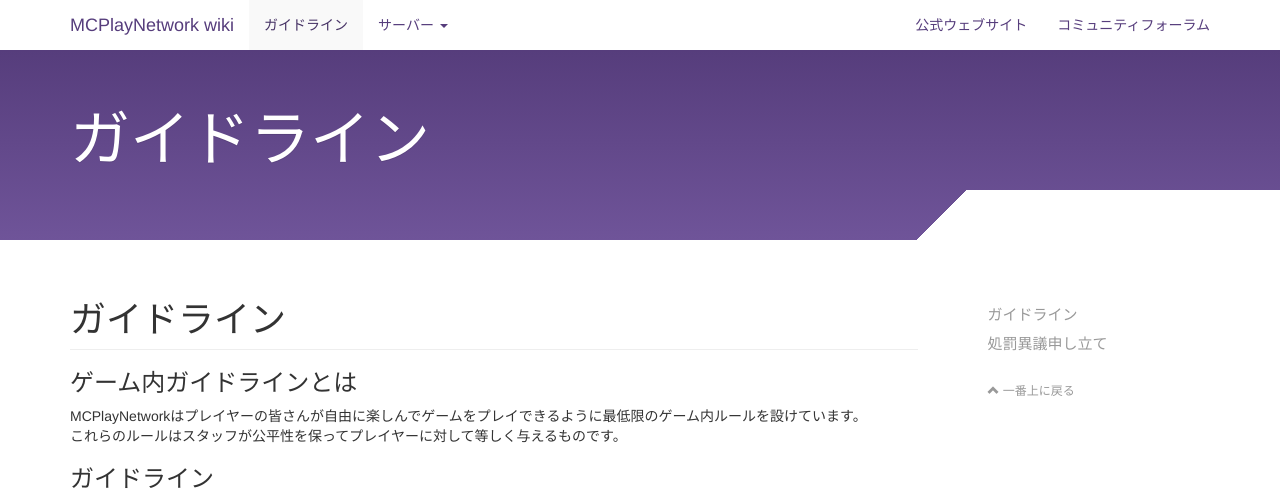
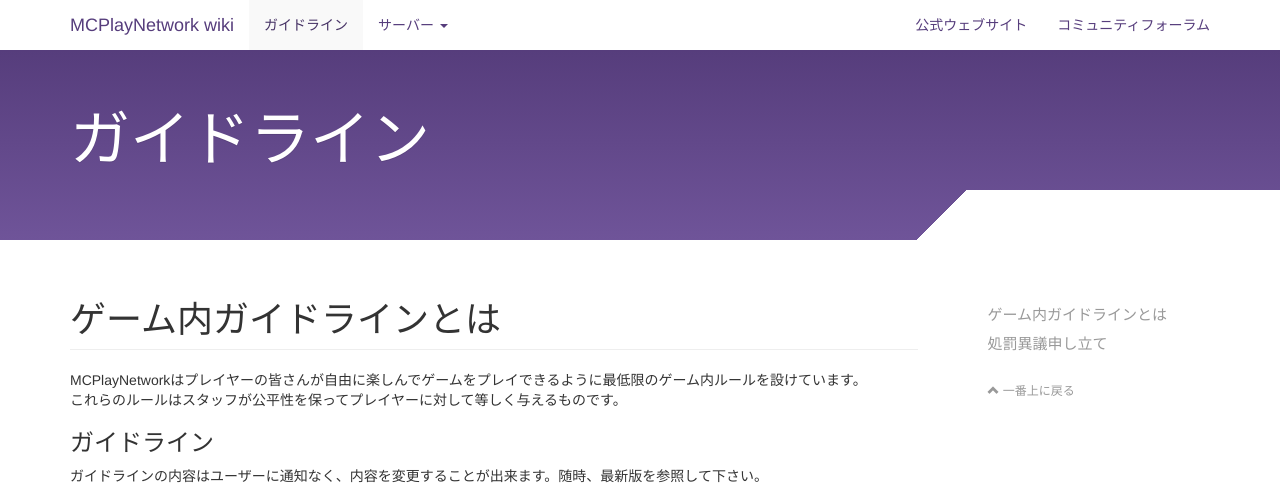
Before and after one commit to TAKA1210/wiki, a Jekyll site: the page built from InGameGuideline.html, in a window 1280 px wide and 900 px high, cut to the strip 0-492 px from the top of the window. Built offline with Jekyll 4.4.1, drawn with Linux system fonts in a browser that asks for light colours; nearby versions of some CDN libraries.

Commit message:
Update InGameGuideline.html

```diff
--- a/InGameGuideline.html
+++ b/InGameGuideline.html
@@ -4,8 +4,7 @@
 ---
 
 <section class="bs-docs-section">
-  <h1 id="overview" class="page-header">ガイドライン</h1>
-  <h3 id="about-InGameGuideline">ゲーム内ガイドラインとは</h3>
+  <h1 id="overview" class="page-header">ゲーム内ガイドラインとは</h1>
   <p>
     MCPlayNetworkはプレイヤーの皆さんが自由に楽しんでゲームをプレイできるように最低限のゲーム内ルールを設けています。<br>
     これらのルールはスタッフが公平性を保ってプレイヤーに対して等しく与えるものです。
@@ -15,14 +14,16 @@
   <p>
     ガイドラインの内容はユーザーに通知なく、内容を変更することが出来ます。随時、最新版を参照して下さい。
   </p>
-  <iframe style="width: 90%; height: 1000px;" src="https://docs.google.com/document/d/e/2PACX-1vTq_1oTl5aRWt3V9SDE0rkinr-SyxvGZwT3Br70KCmfcDoFJxMkUZ97z_6OQf0MPn8UO-fSjGJs-n_b/pub?embedded=true"></iframe>
+  <iframe style="width: 90%; height: 1000px;"
+    src="https://docs.google.com/document/d/e/2PACX-1vTq_1oTl5aRWt3V9SDE0rkinr-SyxvGZwT3Br70KCmfcDoFJxMkUZ97z_6OQf0MPn8UO-fSjGJs-n_b/pub?embedded=true"></iframe>
 
   <h3 id="about-communityforum">コミュニティフォーラムガイドラインとは</h3>
   <p>
     MCPlayNetworkのコミュニティフォーラムでは、ユーザーの皆さまが安心して情報を共有、サポートを受けられる状態を保つため必要最低限のルールを設けています。<br>
     これらのルールはスタッフが公平性を保ってプレイヤーに対して等しく与えるものです。
   </p>
-  <iframe style="width: 90%; height: 1000px;" src="https://docs.google.com/document/d/e/2PACX-1vRXrXQAYWuM9t-mLhUeudwzSNBS1P2Npca3TzKB2jM6qRmaiRKZZYmG63R1w5nC04AjbEh3w8h0KgWl/pub?embedded=true"></iframe>
+  <iframe style="width: 90%; height: 1000px;"
+    src="https://docs.google.com/document/d/e/2PACX-1vRXrXQAYWuM9t-mLhUeudwzSNBS1P2Npca3TzKB2jM6qRmaiRKZZYmG63R1w5nC04AjbEh3w8h0KgWl/pub?embedded=true"></iframe>
 </section>
 
 
@@ -42,7 +43,7 @@
     Muteを受けた場合、チャットを送信することができなくなります。
   </p>
   <h3 id="appeal-punishment">処罰異議申し立てするには</h2>
-  <p>
-    <a href="https://www.mcplay.biz/appeal">https://www.mcplay.biz/appeal</a>
-  </p>
+    <p>
+      <a href="https://www.mcplay.biz/appeal">https://www.mcplay.biz/appeal</a>
+    </p>
 </section>
```
